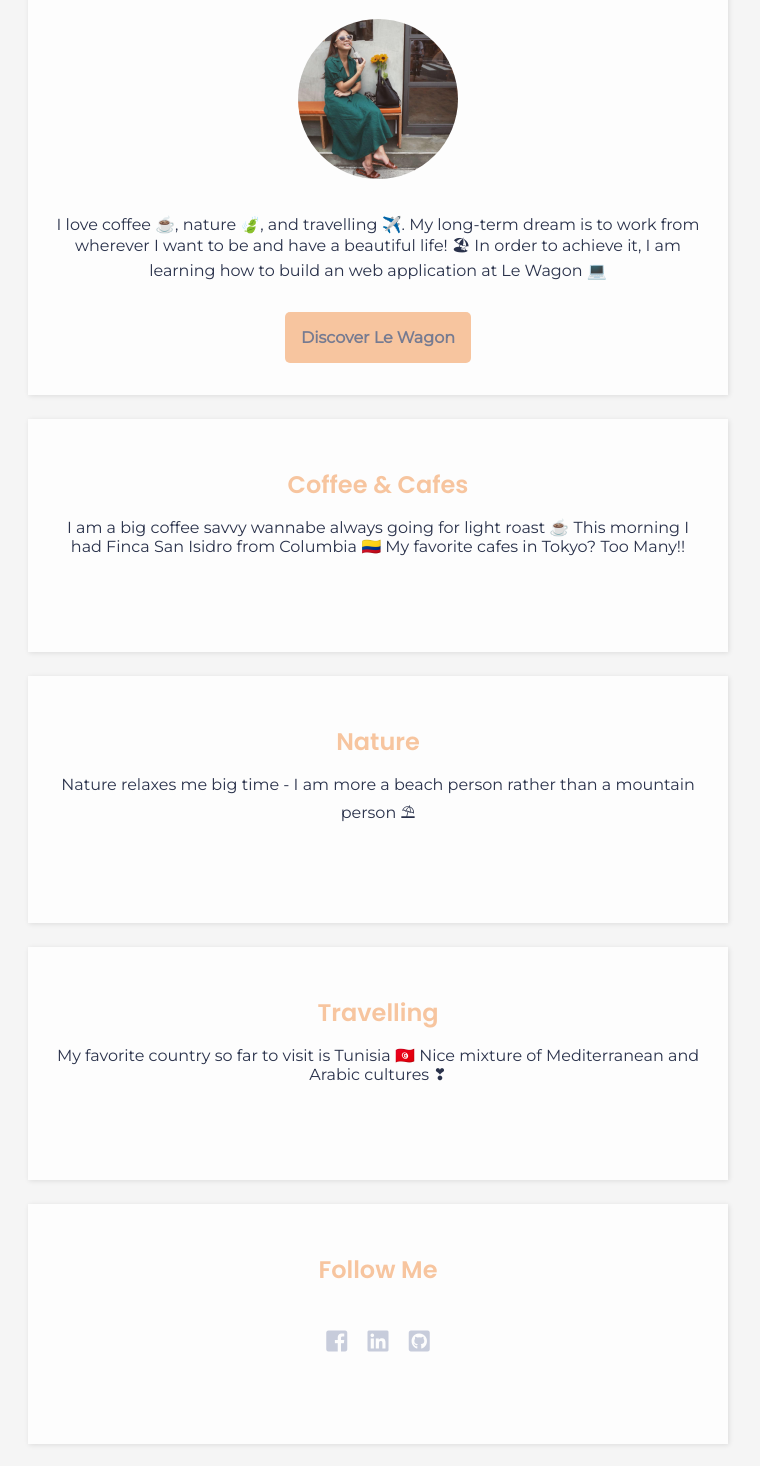
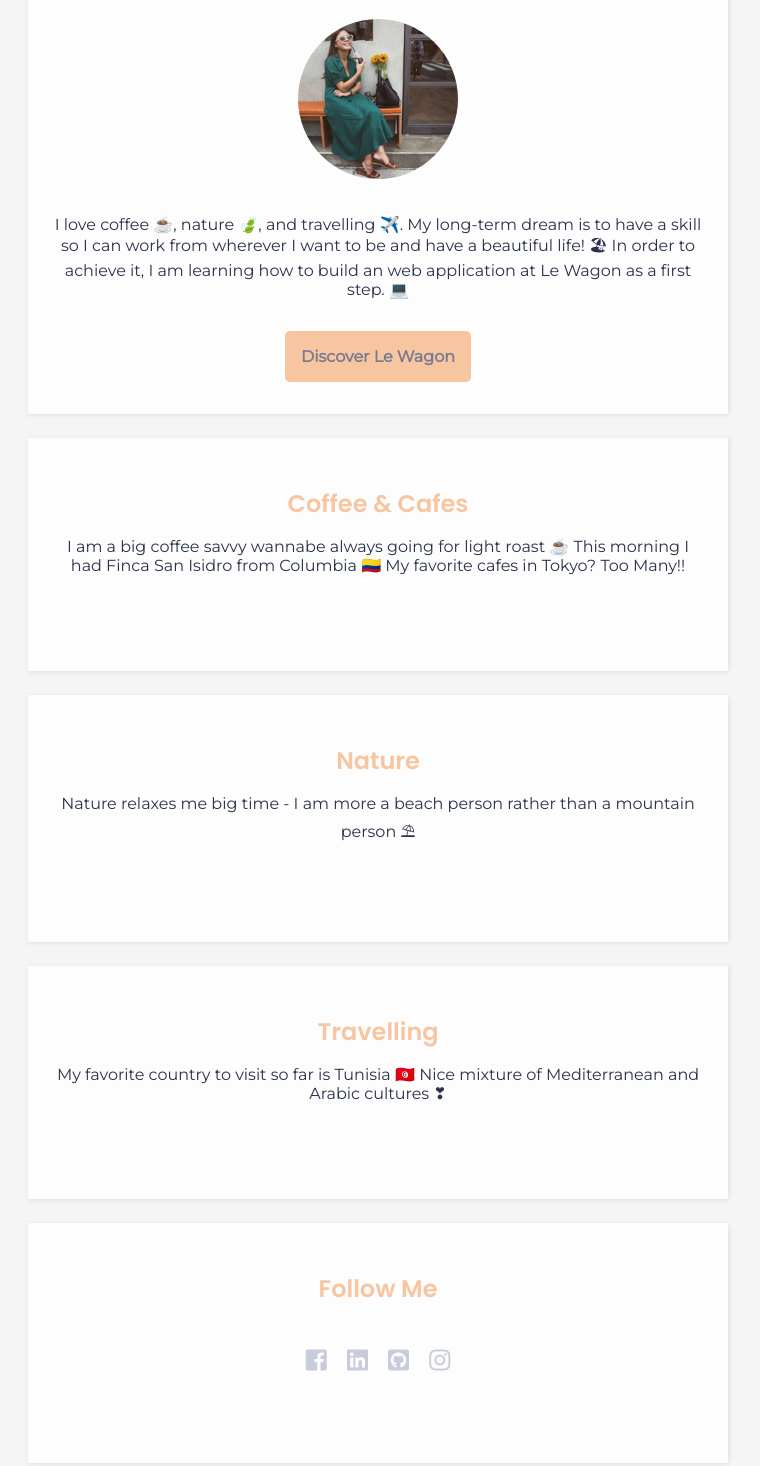
Before and after one commit to a-nnk/profile-anna, a plain HTML site: page index.html in a window 1280 px wide. Shown: the part 214-1680 px from the top of the page, without its empty margins (262-1022 px from the left). Drawn offline with Linux system fonts and the light colour scheme.

Commit message:
added instagram

```diff
--- a/index.html
+++ b/index.html
@@ -15,8 +15,8 @@
         <h2>~~~ Programmer ~~~</h2>
         <img src="images/anna_profile.jpg" alt="Anna's Profile" class="profile-rounded">
         <p>I love coffee ☕️, nature 🍃, and travelling ✈️.
-        My long-term dream is to work from wherever I want to be and have a beautiful life! 🏖
-        In order to achieve it, I am learning how to build an web application at Le Wagon 💻 </p>
+        My long-term dream is to have a skill so I can work from wherever I want to be and have a beautiful life! 🏖
+        In order to achieve it, I am learning how to build an web application at Le Wagon as a first step. 💻 </p>
         <a href="https://www.lewagon.com/" class="link-no-deco">Discover Le Wagon</a>
       </div>
       <div class="card">
@@ -29,7 +29,7 @@
       </div>
       <div class="card">
         <div class="card-title">Travelling</div>
-        <p>My favorite country so far to visit is Tunisia 🇹🇳 Nice mixture of Mediterranean and Arabic cultures ❣</p>
+        <p>My favorite country to visit so far is Tunisia 🇹🇳 Nice mixture of Mediterranean and Arabic cultures ❣</p>
       </div>
       <div class="card">
         <div class="card-title">Follow Me</div>
@@ -37,6 +37,7 @@
           <li><a href="https://www.facebook.com/anna323" target="_blank"><i class="fab fa-facebook-square social-icons-grey"></i></a></li>
           <li><a href="https://www.linkedin.com/in/anna-nonaka/" target="_blank"><i class="fab fa-linkedin social-icons-grey"></i></a></li>
           <li><a href="https://github.com/a-nnk" target="_blank"><i class="fab fa-github-square social-icons-grey"></i></a></li>
+          <li><a href="https://www.instagram.com/annabanana_n/" target="_blank"><i class="fab fa-instagram social-icons-grey"></i></a></li>
         </ul>
       </div>
     </div>
```
